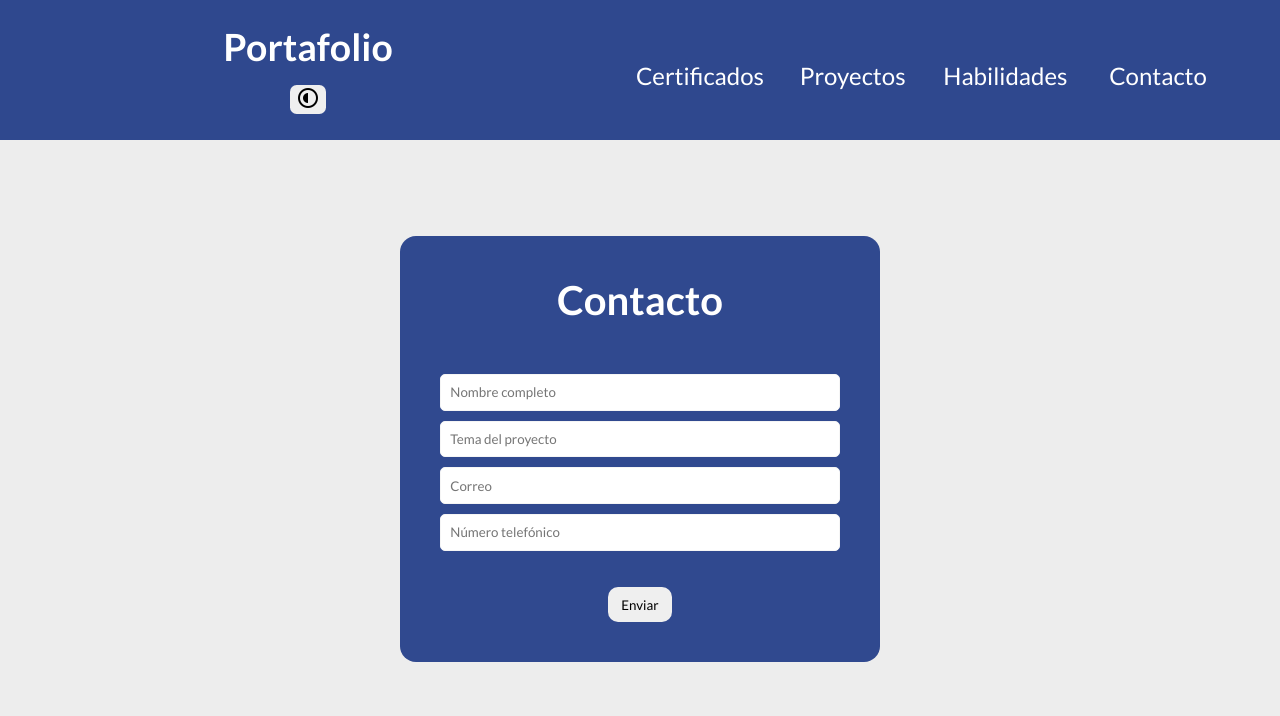
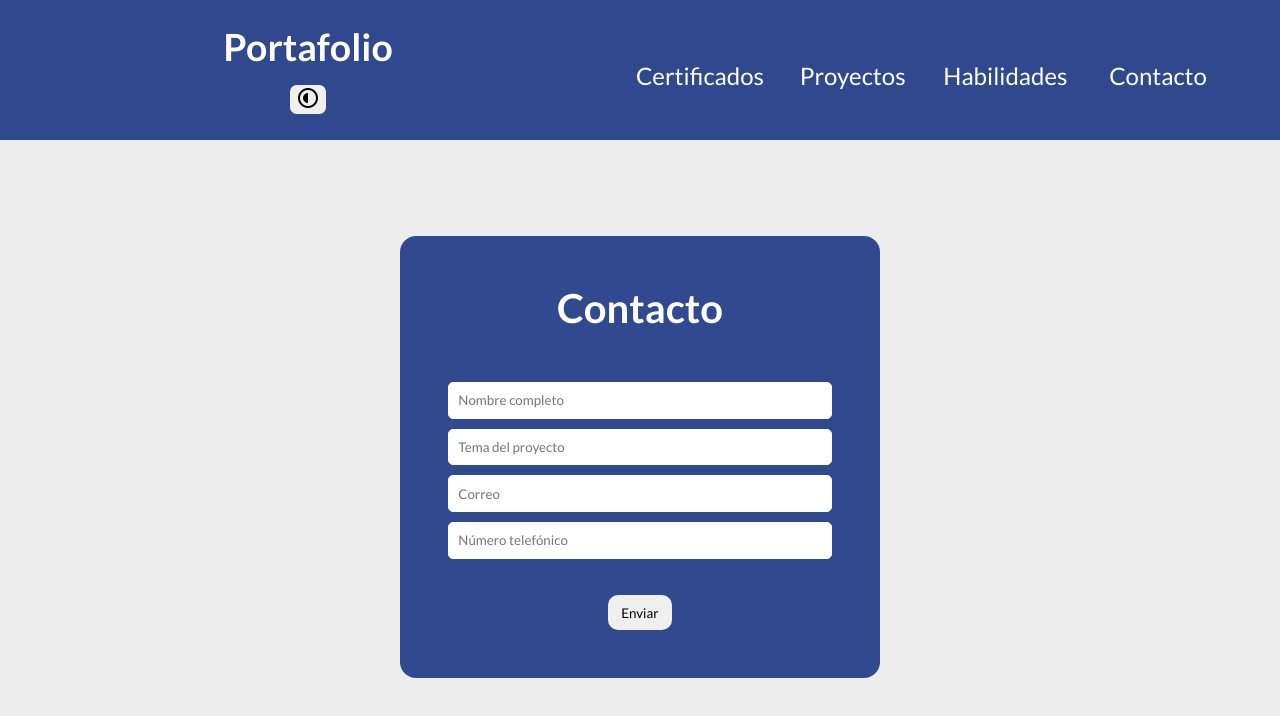
Before and after one commit to fabryfh/Portfolio-Fabrizzio-Heredia, a React (Vite) app: page /#/contact in a window 1280 px wide. Shown: the top 716 px of the page. Built offline with nearby package versions, Linux system fonts and the light colour scheme.

Commit message:
Contact Card 3

```diff
--- a/src/pages/styles/ContactPage.css
+++ b/src/pages/styles/ContactPage.css
@@ -11,9 +11,8 @@
     flex-direction: column;
     gap: 10px;
     background-color: var(--color-primary);
-    padding: 2.5em;
+    padding: 3em;
     border-radius: 1em;
-    transition: 0.4s ease-in-out;
   }
 
 
@@ -26,7 +25,7 @@
 
   .input {
     border-radius: 5px;
-    border: 1px solid whitesmoke;
+    border: 1px solid white;
     background-color: white;
     outline: none;
     padding: 0.7em;
@@ -34,10 +33,6 @@
   }
 
 
-  .input:focus {
-    background: #ffffff;
-    box-shadow: inset 2px 5px 10px rgba(0, 0, 0, 0.3);
-  }
 
   .form .btn {
     margin-top: 2em;
@@ -52,11 +47,6 @@
   }
 
 
-  .form .btn:active {
-    transition: 0.2s;
-    transform: translateX(0em) translateY(0em);
-    box-shadow: none;
-  }
 
   @media screen and (min-width: 700px) {
     .form__container{
```
